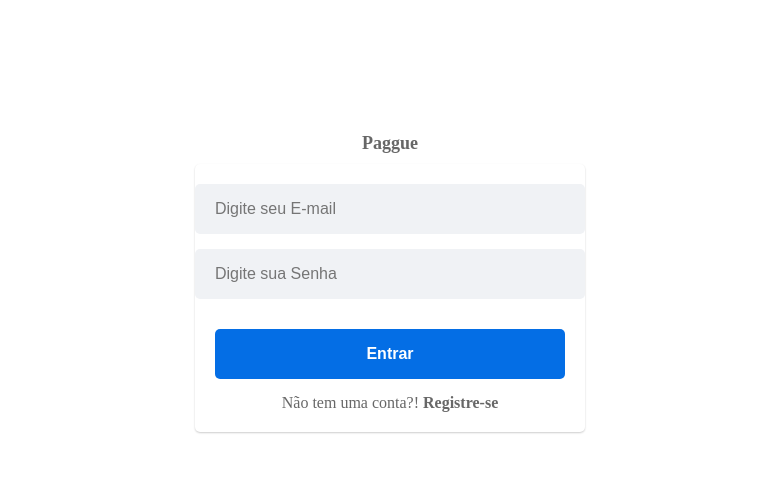
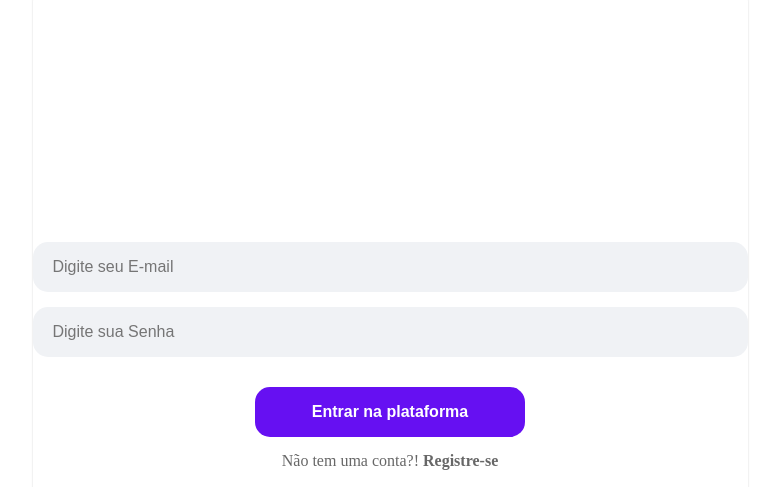
Before and after one commit to jxnathas/desafio, a React (Create React App) app in the folder frontend/: page / in a window 1280 px wide. Shown: the part 126-613 px from the top of the page, without its empty margins (250-1030 px from the left). Built offline with nearby package versions, Linux system fonts and the light colour scheme.

Commit message:
arrumando estilos

```diff
--- a/frontend/src/components/Button/styles.js
+++ b/frontend/src/components/Button/styles.js
@@ -4,12 +4,12 @@
   padding: 16px 20px;
   outline: none;
   border: none;
-  border-radius: 5px;
+  border-radius: 15px;
   width: 100%;
   cursor: pointer;
-  background-color: #046ee5;
+  background-color: #6610F2;
   color: white;
   font-weight: 600;
   font-size: 16px;
-  max-width: 350px;
+  max-width: 270px;
 `;
--- a/frontend/src/components/Input/styles.js
+++ b/frontend/src/components/Input/styles.js
@@ -4,7 +4,7 @@
     outline: none;
     padding: 16px 20px;
     width: 100%;
-    border-radius: 5px;
+    border-radius: 15px;
     font-size: 16px;
 
     background-color: #f0f2f5;
--- a/frontend/src/pages/Cadastro/index.js
+++ b/frontend/src/pages/Cadastro/index.js
@@ -36,7 +36,7 @@
 
   return (
     <C.Container>
-      <C.Label>SISTEMA DE LOGIN</C.Label>
+      <C.Label>Cadastro</C.Label>
       <C.Content>
         <Input
           type="email"
--- a/frontend/src/pages/Login/index.js
+++ b/frontend/src/pages/Login/index.js
@@ -46,11 +46,11 @@
           onChange={(e) => [setSenha(e.target.value), setError("")]}
         />
         <C.labelError>{error}</C.labelError>
-        <Button Text="Entrar" onClick={handleLogin} />
+        <Button Text="Entrar na plataforma" onClick={handleLogin} />
         <C.LabelSignup>
           Não tem uma conta?!
           <C.Strong>
-            <Link to="/signup">&nbsp;Registre-se</Link>
+            <Link to="/cadastro">&nbsp;Registre-se</Link>
           </C.Strong>
         </C.LabelSignup>
       </C.Content>
--- a/frontend/src/pages/Login/styles.js
+++ b/frontend/src/pages/Login/styles.js
@@ -18,15 +18,16 @@
   width: 100%;
   box-shadow: 0 1px 2px #0003;
   background-color: white;
-  max-width: 350px;
+  max-width: 675px;
+  min-height: 700px;
   padding: 20px;
-  border-radius: 5px;
+  border-radius: 15px;
 `;
 
 export const Label = styled.label`
-  font-size: 18px;
-  font-weight: 600;
-  color: #676767;
+  font-size: 120px;
+  font-weight: 900;
+  color: #6F42C1;
 `;
 
 export const LabelSignup = styled.label`
```
